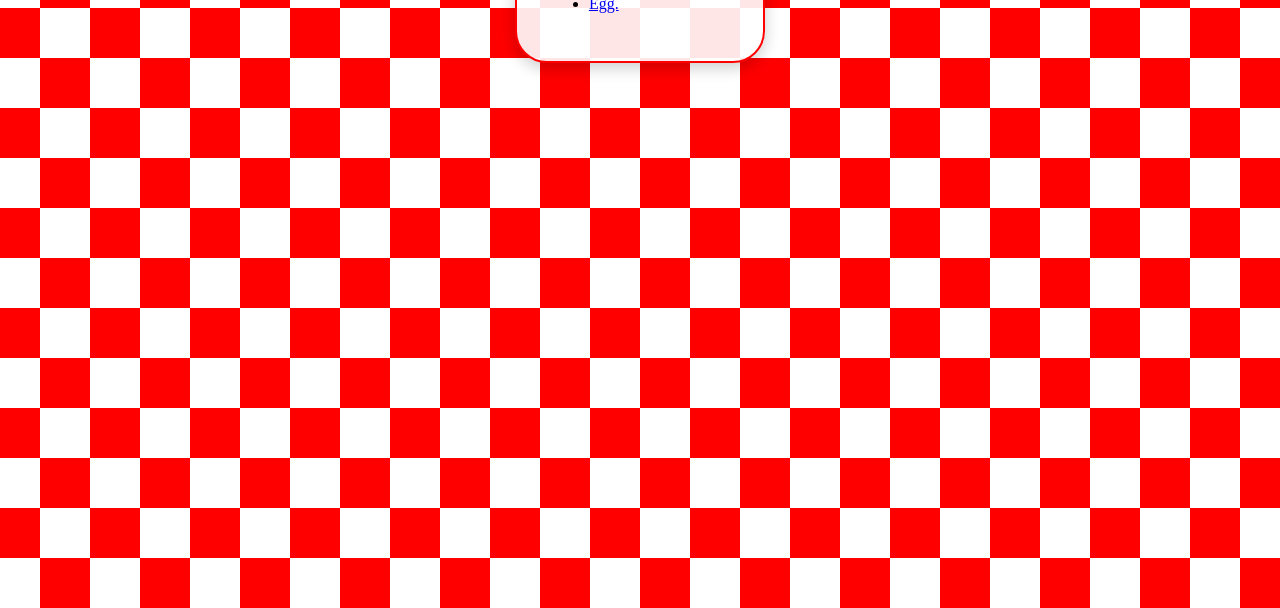
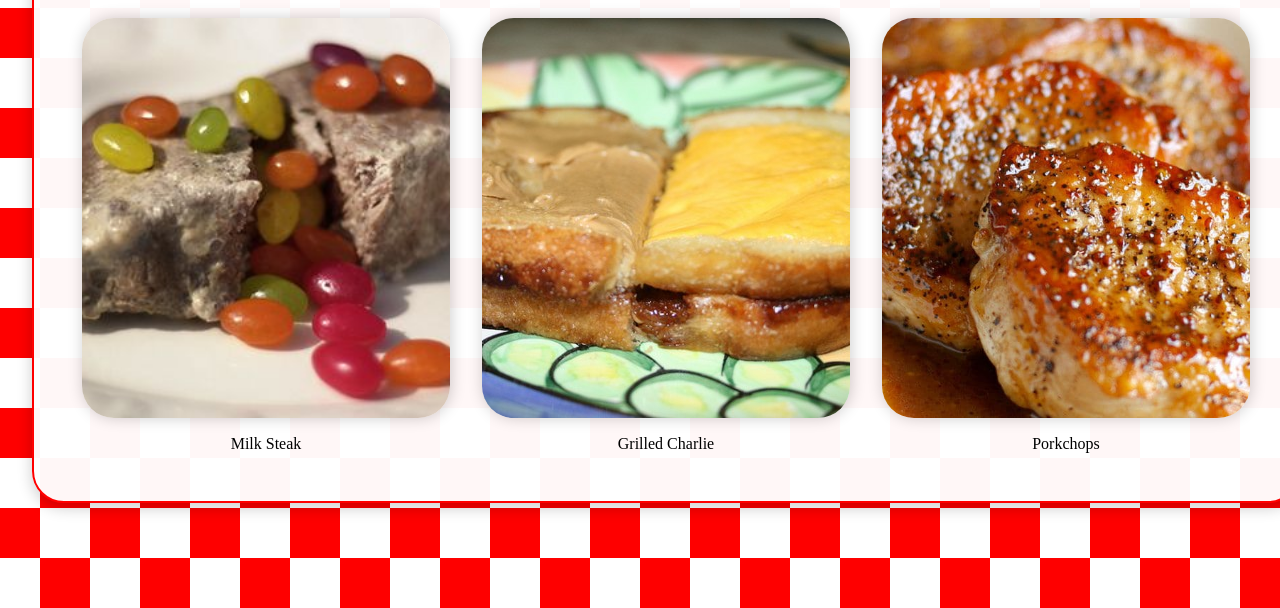
Before and after one commit to matt-potato/odin-recipes, a plain HTML site: page index.html in a window 1280 px wide. Shown: the part 192-800 px from the top of the page. Drawn offline with Linux system fonts and the light colour scheme.

Commit message:
style landing page

```diff
--- a/index.html
+++ b/index.html
@@ -7,12 +7,12 @@
     <link rel="stylesheet" href="style.css">
 </head>
 <body>
-    <div class="wrap">
+    <div class="feature-wrap">
         <h1>Odin Recipes</h1>
-        <ul>
-            <li><a href="recipes/milk-steak.html">Milk Steak</a></li>
-            <li><a href="recipes/grilled-charlie.html">Grilled Charlie</a></li>
-            <li><a href="recipes/egg.html">Egg.</a></li>
+        <ul class="featured-recipes">
+            <li><a class="milk-steak" href="recipes/milk-steak.html">Milk Steak</a></li>
+            <li><a class="grilled-charlie" href="recipes/grilled-charlie.html">Grilled Charlie</a></li>
+            <li><a class="porkchops" href="recipes/porkchops.html">Porkchops</a></li>
         </ul>
     </div>
 </body>
--- a/style.css
+++ b/style.css
@@ -1,23 +1,84 @@
 html {
     min-height: 100%;
+    display: flex;
+    flex-direction: column;
+    justify-content: center;
 }
 body {
-    display: flex;
-    flex-direction: column;
-    align-items: center;
-    justify-content: center;
     margin: 0;
     padding: 0;
     line-height: 1.2;
     background-image: url(images/bg-checkered.jpg);
     background-position: center top;
 }
-.wrap {
+.feature-wrap {
+    flex: 1;
+    text-align: center;
+    width: 100%;
     max-width: 1200px;
-    margin: 2rem auto;
+    margin: 2rem;
     padding: 2rem;
-    background: rgba(255,255,255,.9);
+    background: rgba(255,255,255,.97);
     border-radius: 2rem;
     border: 2px solid #FF0000;
     box-shadow: 0px 5px 15px rgba(0,0,0,.2);
 }
+.feature-wrap h1 {
+    color: #FF0000;
+    margin: 0 0 1rem;
+}
+.featured-recipes {
+    display: flex;F
+    justify-self: center;
+    align-self: center;
+    margin: 0;
+    padding: 0;
+    list-style: none;
+}
+.featured-recipes li {
+    flex: 1;
+    padding: 1rem;
+    text-align: center;
+}
+.featured-recipes li a {
+    display: block;
+    color: #000;
+    text-decoration: none;
+    transition: color .3s;
+}
+.featured-recipes li a:before {
+    content: '';
+    display: block;
+    width: 100%;
+    height: 50vh;
+    margin-bottom: 1rem;
+    border-radius: 2rem;
+    box-shadow: 1px 0px 15px rgba(0,0,0,.2);
+    background-repeat: no-repeat;
+    background-position: center center !important;
+    background-size: cover !important;
+    transition: opacity .3s;
+}
+.featured-recipes li a.milk-steak:before {
+    background: url(images/milk-steak.jpg);
+}
+.featured-recipes li a.grilled-charlie:before {
+    background: url(images/grilled-charlie.jpg);
+}
+.featured-recipes li a.porkchops:before {
+    background: url(images/porkchops.jpg);
+}
+.featured-recipes li a:hover {
+    color: #FF0000;
+}
+.featured-recipes li a:hover:before {
+    opacity: .75;
+}
+@media screen and (max-width: 990px) {
+    .featured-recipes {
+        flex-direction: column;
+    }
+    .featured-recipes li a:before {
+        height: 30vh;
+    }
+}
```
Also changed, not shown: recipes/egg.html (deleted, +0 -22 lines), recipes/grilled-charlie.html (+9 -2 lines), recipes/porkchops.html (added, +33 -0 lines), images/grilled-charlie.jpg (added), images/porkchops.jpg (added).
